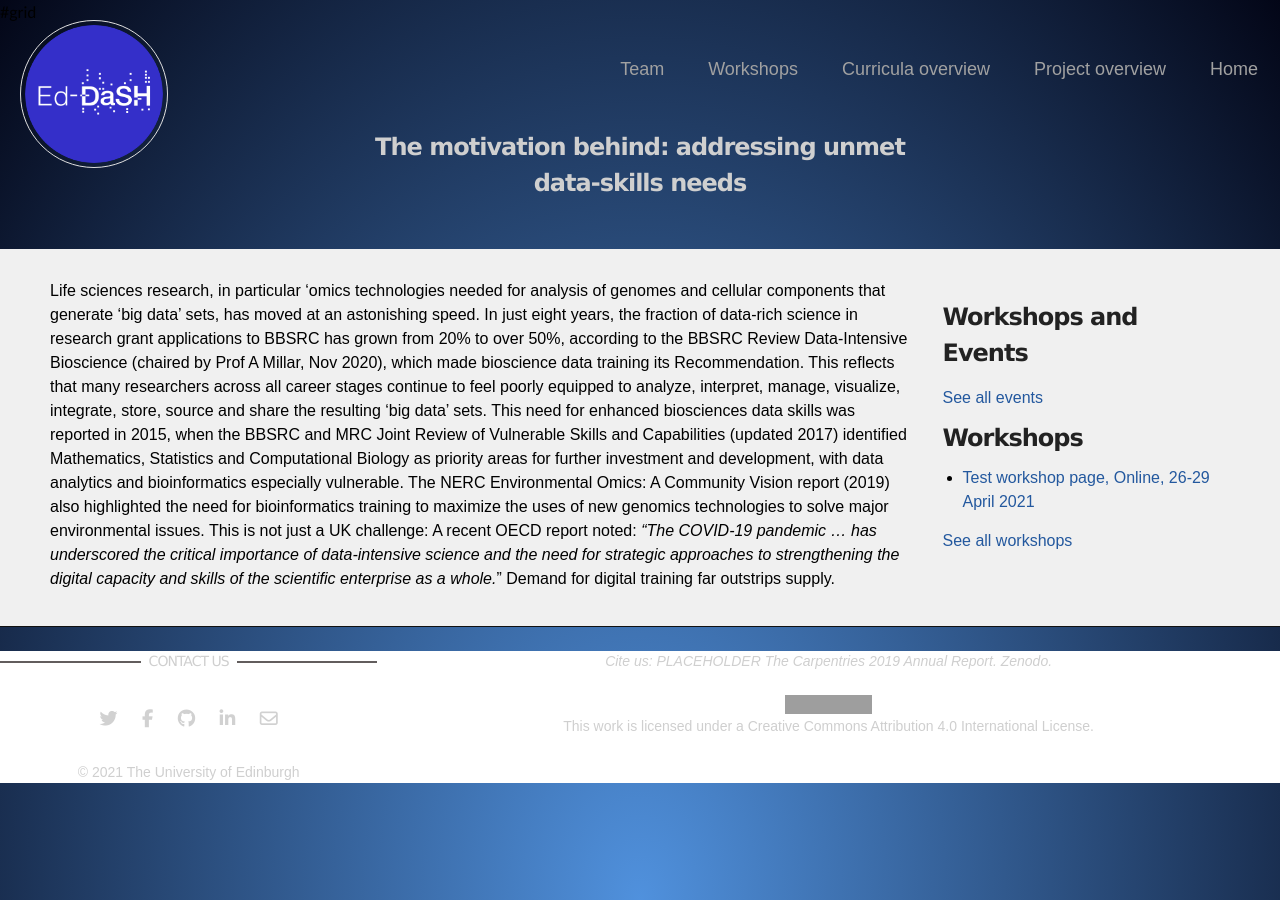
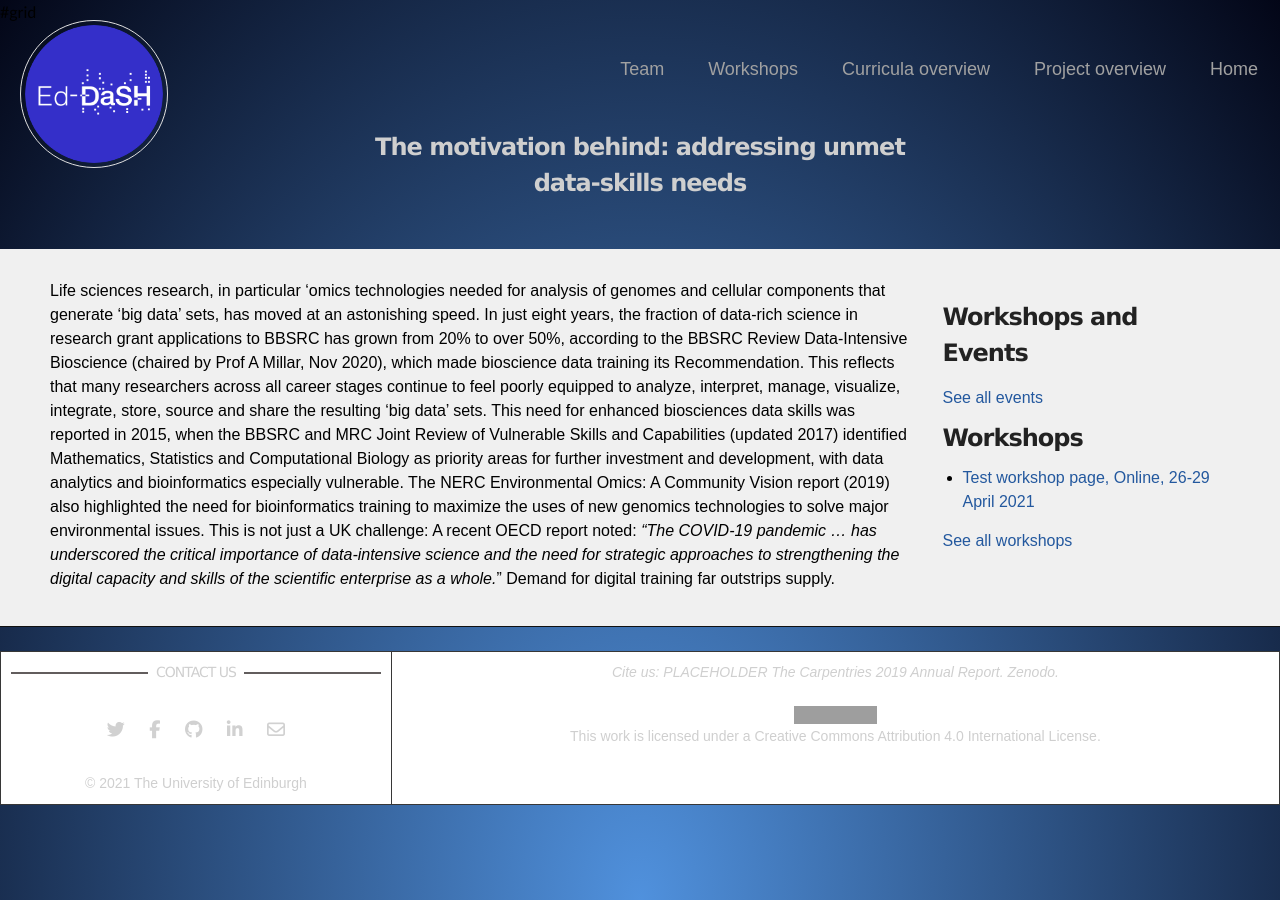
Before and after one commit to edcarp/Ed-DaSH, a Jekyll site: the page built from further_project_details.md, in a window 1280 px wide. Built offline with Jekyll 4.4.1, drawn with Linux system fonts in a browser that asks for light colours; nearby versions of some CDN libraries; our own code applies the rules of GitHub Pages for plain Markdown files; grey boxes are pictures that could not be loaded.

Commit message:
Update jekyll-theme-slate.scss

```diff
--- a/_sass/jekyll-theme-slate.scss
+++ b/_sass/jekyll-theme-slate.scss
@@ -275,23 +275,23 @@ hr {
   background: url('../images/bg_hr.png') repeat-x center;
 }
 
-//table {
-//  border: 1px solid #373737;
-//  margin-bottom: 20px;
-//  text-align: left;
-// }
+table {
+  border: 1px solid #373737;
+  margin-bottom: 20px;
+  text-align: left;
+}
 
 th {
   font-family: 'Lucida Grande', 'Helvetica Neue', Helvetica, Arial, sans-serif;
   padding: 10px;
   background: #373737;
   color: #fff;
- }
+}
 
-//td {
-//  padding: 10px;
-//  border: 1px solid #373737;
-// }
+td {
+  padding: 10px;
+  border: 1px solid #373737;
+}
 
 form {
   background: #f2f2f2;
```
